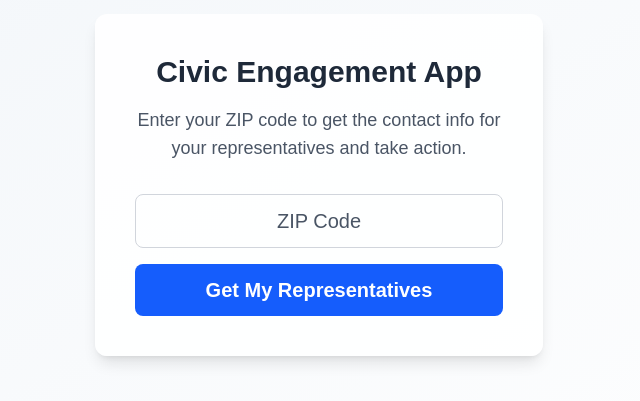
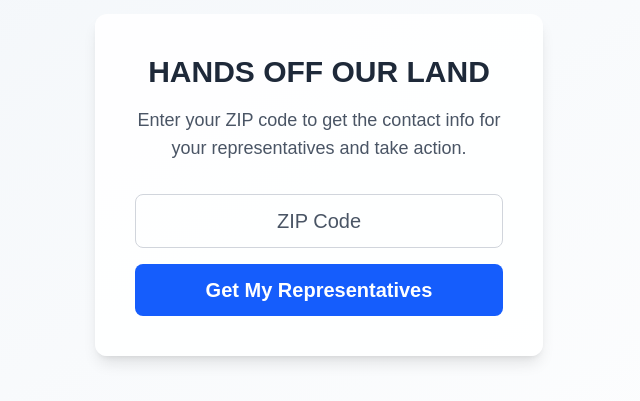
Before and after one commit to MrOrange415/hands-off-our-land, a Next.js app: page / in a window 1280 px wide. Shown: the part 215-616 px from the top of the page, without its empty margins (321-961 px from the left). Built offline with nearby package versions, Linux system fonts and the light colour scheme.

Commit message:
change title

```diff
--- a/src/app/page.tsx
+++ b/src/app/page.tsx
@@ -16,7 +16,7 @@
   return (
     <div className="min-h-screen flex items-center justify-center bg-gradient-to-br from-slate-100 to-white">
       <div className="w-full max-w-md bg-white/90 rounded-xl shadow-lg p-10 flex flex-col items-center">
-        <h1 className="text-3xl font-semibold mb-4 text-center text-gray-800">Civic Engagement App</h1>
+        <h1 className="text-3xl font-semibold mb-4 text-center text-gray-800">HANDS OFF OUR LAND</h1>
         <p className="text-lg text-gray-600 mb-8 text-center">
           Enter your ZIP code to get the contact info for your representatives and take action.
         </p>
```
